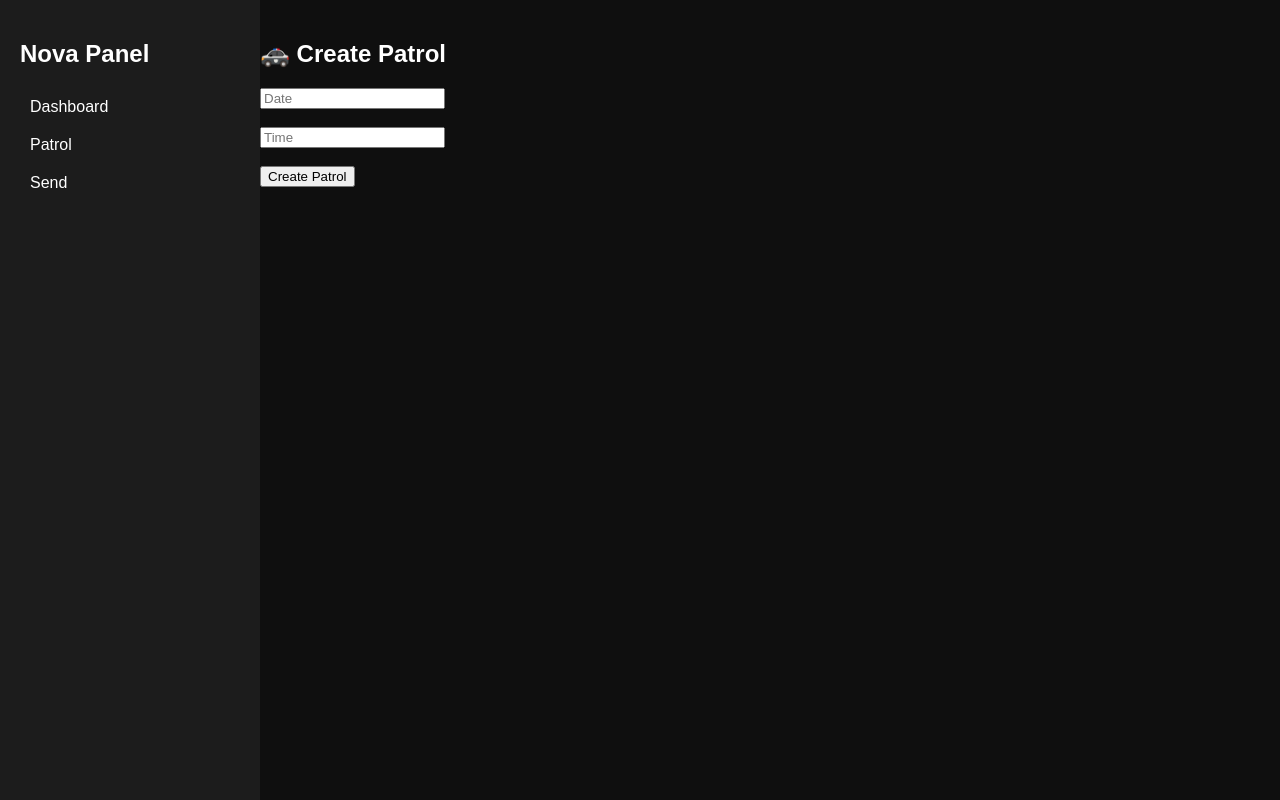
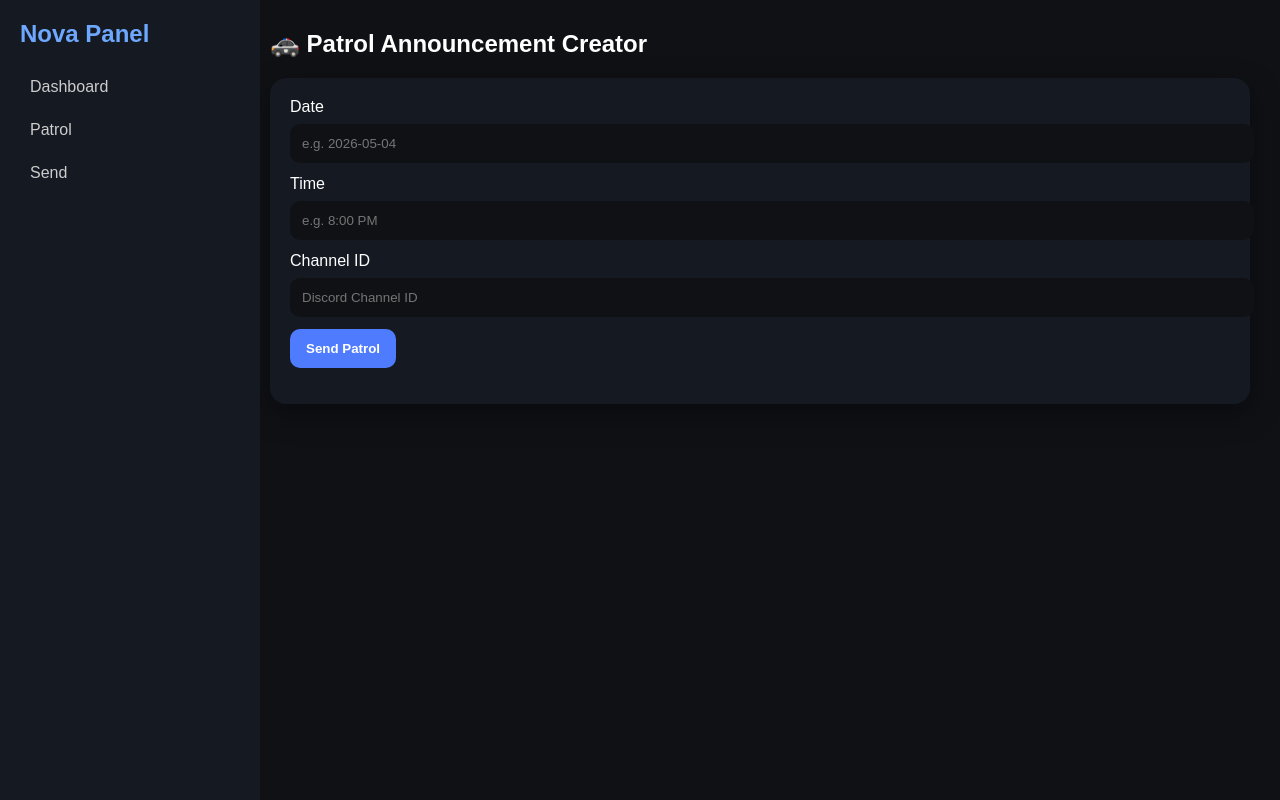
Before and after one commit to Luckystarz2/NovaRoleplayManagement, a Flask app: template dashboard/templates/patrol.html in a window 1280 px wide. Run offline with Flask 3, Linux system fonts and the light colour scheme; the template is opened without the code that fills it, so the values that code supplies are empty.

Commit message:
fix dashboard api + add send endpoint

```diff
--- a/bot/main.py
+++ b/bot/main.py
@@ -25,7 +25,7 @@ bot_status = {
 }
 
 # ------------------------
-# FLASK API (Railway)
+# FLASK API
 # ------------------------
 api = Flask(__name__)
 
@@ -48,7 +48,7 @@ async def update_status():
     await bot.change_presence(activity=activity)
 
 # ------------------------
-# READY
+# READY EVENT
 # ------------------------
 @bot.event
 async def on_ready():
@@ -58,7 +58,7 @@ async def on_ready():
         synced = await bot.tree.sync()
         print(f"Synced {len(synced)} commands")
     except Exception as e:
-        print(e)
+        print(f"Sync error: {e}")
 
     await update_status()
 
@@ -70,14 +70,14 @@ async def ping(ctx):
     await ctx.send("🏓 Pong!")
 
 # ------------------------
-# SLASH COMMAND
+# SLASH COMMAND: PING
 # ------------------------
 @bot.tree.command(name="ping", description="Ping bot")
 async def ping_slash(interaction: discord.Interaction):
     await interaction.response.send_message("🏓 Pong!", ephemeral=True)
 
 # ------------------------
-# PATROL COMMAND
+# SLASH COMMAND: PATROL
 # ------------------------
 @bot.tree.command(name="patrolannounce", description="Send patrol announcement")
 async def patrol(interaction: discord.Interaction, date: str, time: str):
@@ -98,9 +98,9 @@ async def patrol(interaction: discord.Interaction, date: str, time: str):
 
     await interaction.followup.send("Sent!", ephemeral=True)
 
-# ------------------------
-# API: SET STATUS
-# ------------------------
+# ======================================================
+# 🔥 DASHBOARD API: SET STATUS
+# ======================================================
 @api.route("/set-status", methods=["POST"])
 def set_status():
     global bot_status
@@ -116,39 +116,64 @@ def set_status():
 
     return jsonify({"success": True})
 
-# ------------------------
-# API: PATROL FROM DASHBOARD
-# ------------------------
+# ======================================================
+# 🚓 DASHBOARD API: PATROL
+# ======================================================
 @api.route("/patrol", methods=["POST"])
 def patrol_api():
     data = request.json
 
     async def send():
-        channel = await bot.fetch_channel(int(data["channel_id"]))
+        try:
+            channel = await bot.fetch_channel(int(data["channel_id"]))
 
-        embed = discord.Embed(
-            title="🚓 Patrol Announcement",
-            description=f"📅 {data['date']} at {data['time']}\n\n"
-                        "✅ Yes\n🟠 Maybe\n❌ No",
-            color=0x2b2d31
-        )
+            embed = discord.Embed(
+                title="🚓 Patrol Announcement",
+                description=f"📅 {data['date']} at {data['time']}\n\n"
+                            "✅ Yes\n🟠 Maybe\n❌ No",
+                color=0x2b2d31
+            )
 
-        msg = await channel.send(embed=embed)
+            msg = await channel.send(embed=embed)
 
-        await msg.add_reaction("✅")
-        await msg.add_reaction("🟠")
-        await msg.add_reaction("❌")
+            await msg.add_reaction("✅")
+            await msg.add_reaction("🟠")
+            await msg.add_reaction("❌")
+
+        except Exception as e:
+            print("Patrol API error:", e)
+
+    asyncio.run_coroutine_threadsafe(send(), bot.loop)
+
+    return jsonify({"success": True})
+
+# ======================================================
+# 💬 DASHBOARD API: SEND MESSAGE (THIS WAS MISSING)
+# ======================================================
+@api.route("/send", methods=["POST"])
+def send_message():
+    data = request.json
+
+    async def send():
+        try:
+            channel = await bot.fetch_channel(int(data["channel"]))
+            await channel.send(data["message"])
+        except Exception as e:
+            print("Send API error:", e)
 
     asyncio.run_coroutine_threadsafe(send(), bot.loop)
 
     return jsonify({"success": True})
 
 # ------------------------
-# RUN API THREAD + BOT
+# RUN FLASK API THREAD
 # ------------------------
 def run_api():
     api.run(host="0.0.0.0", port=5001)
 
-threading.Thread(target=run_api).start()
+threading.Thread(target=run_api, daemon=True).start()
 
+# ------------------------
+# RUN BOT
+# ------------------------
 bot.run(TOKEN)
--- a/dashboard/static/style.css
+++ b/dashboard/static/style.css
@@ -1,37 +1,88 @@
 body {
     margin: 0;
-    font-family: Arial;
-    background: #0f0f0f;
+    font-family: Arial, sans-serif;
+    background: #0f1115;
     color: white;
 }
 
+/* SIDEBAR */
 .sidebar {
+    position: fixed;
     width: 220px;
     height: 100vh;
-    background: #1c1c1c;
-    position: fixed;
+    background: #151922;
     padding: 20px;
+}
+
+.sidebar h2 {
+    color: #6ea8fe;
+    margin-bottom: 20px;
 }
 
 .sidebar a {
     display: block;
-    color: white;
+    color: #ccc;
+    text-decoration: none;
     padding: 10px;
-    text-decoration: none;
     border-radius: 8px;
+    margin-bottom: 5px;
 }
 
 .sidebar a:hover {
-    background: #333;
+    background: #232a3a;
+    color: white;
 }
 
+/* MAIN AREA */
 .main {
     margin-left: 240px;
-    padding: 20px;
+    padding: 30px;
 }
 
+/* CARD STYLE */
 .card {
-    background: #1c1c1c;
+    background: #151922;
     padding: 20px;
-    border-radius: 12px;
+    border-radius: 16px;
+    margin-bottom: 20px;
+    box-shadow: 0 10px 30px rgba(0,0,0,0.4);
 }
+
+/* INPUTS */
+input, textarea, select {
+    width: 100%;
+    padding: 12px;
+    margin-top: 8px;
+    margin-bottom: 12px;
+    border-radius: 10px;
+    border: none;
+    background: #0f1115;
+    color: white;
+    outline: none;
+}
+
+/* BUTTONS */
+button {
+    padding: 12px 16px;
+    background: #4f7cff;
+    border: none;
+    color: white;
+    border-radius: 10px;
+    cursor: pointer;
+    transition: 0.2s;
+    font-weight: bold;
+}
+
+button:hover {
+    background: #6a93ff;
+    transform: scale(1.02);
+}
+
+button:active {
+    transform: scale(0.98);
+}
+
+/* HEADINGS */
+h1, h2, h3 {
+    margin-top: 0;
+}
--- a/dashboard/templates/patrol.html
+++ b/dashboard/templates/patrol.html
@@ -1,26 +1,42 @@
 {% extends "base.html" %}
-
 {% block content %}
 
-<h2>🚓 Create Patrol</h2>
+<h2>🚓 Patrol Announcement Creator</h2>
 
-<input id="date" placeholder="Date">
-<br><br>
-<input id="time" placeholder="Time">
-<br><br>
+<div class="card">
 
-<button onclick="create()">Create Patrol</button>
+    <label>Date</label>
+    <input id="date" placeholder="e.g. 2026-05-04">
+
+    <label>Time</label>
+    <input id="time" placeholder="e.g. 8:00 PM">
+
+    <label>Channel ID</label>
+    <input id="channel" placeholder="Discord Channel ID">
+
+    <button onclick="create()">Send Patrol</button>
+
+    <p id="result"></p>
+</div>
 
 <script>
 function create() {
-    fetch("/api/patrol/create", {
+    fetch("/api/patrol", {
         method: "POST",
         headers: {"Content-Type": "application/json"},
         body: JSON.stringify({
-            date: date.value,
-            time: time.value
+            date: document.getElementById("date").value,
+            time: document.getElementById("time").value,
+            channel_id: document.getElementById("channel").value
         })
     })
+    .then(r => r.json())
+    .then(data => {
+        document.getElementById("result").innerText = "✅ Sent!";
+    })
+    .catch(() => {
+        document.getElementById("result").innerText = "❌ Error";
+    });
 }
 </script>
 
```
Also changed, not shown: dashboard/templates/dashboard.html (+14 -2 lines), dashboard/templates/send.html (+19 -8 lines).
